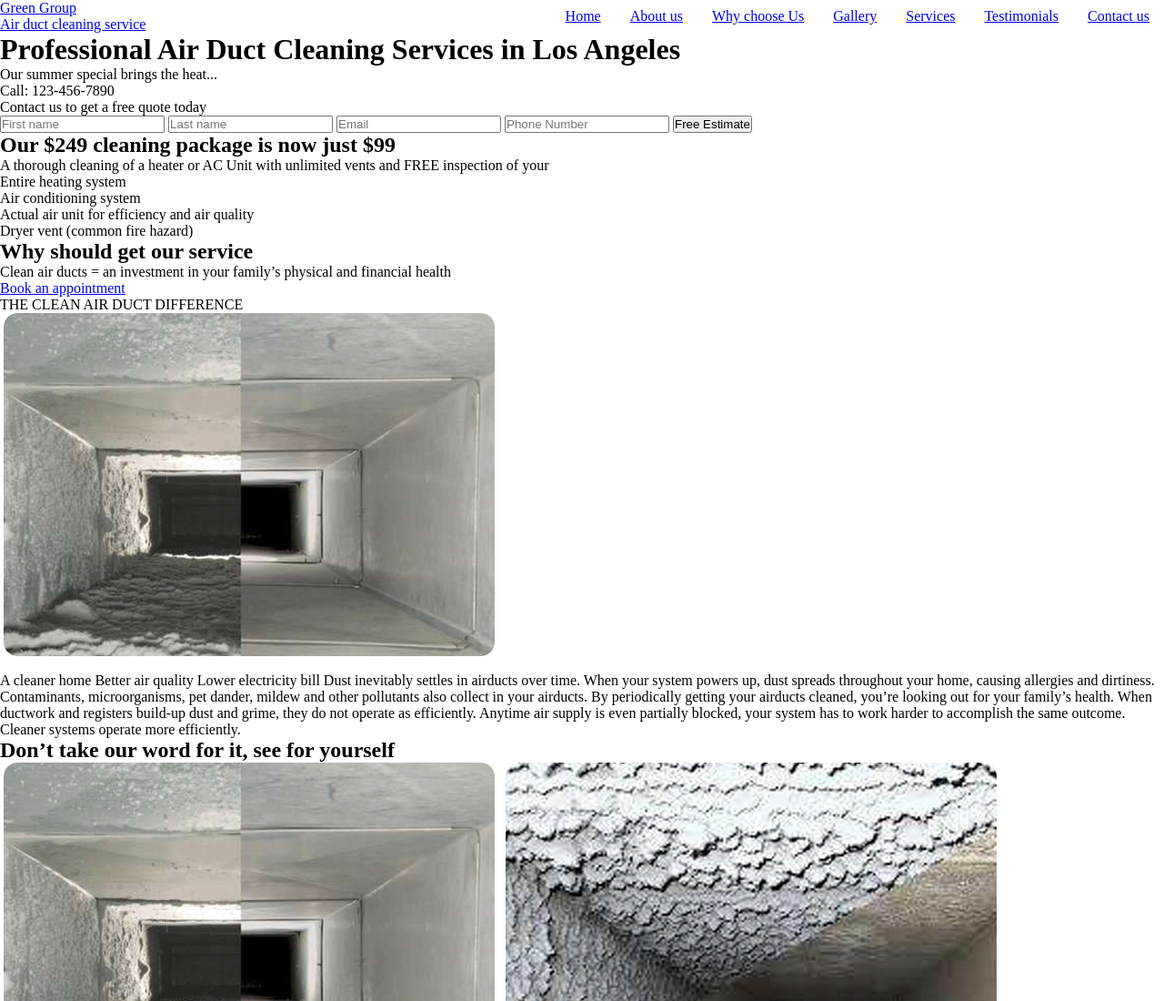
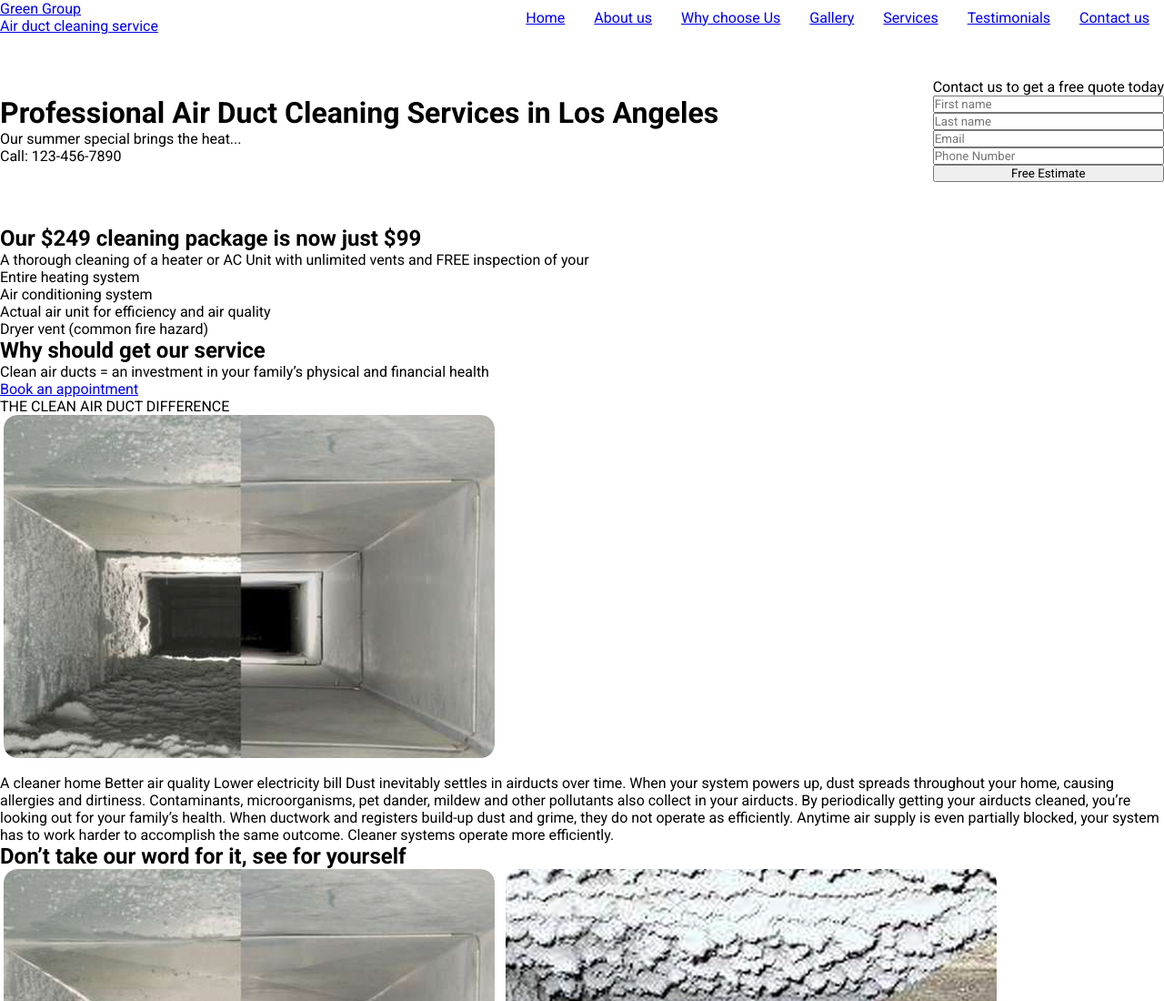
Before and after one commit to Cathella/Cleaning-Template, a plain HTML site: page index.html in a window 1280 px wide. Shown: the top 1100 px of the page at 91% size. Drawn offline with Linux system fonts and the light colour scheme.

Commit message:
Changed font to roboto

```diff
--- a/css/master.css
+++ b/css/master.css
@@ -1,20 +1,24 @@
 * {
   padding: 0;
   margin: 0;
+  font-family: 'Roboto', sans-serif;
 }
 
 nav,
-nav ul {
+nav ul,
+.intro {
   display: flex;
   flex-direction: row;
 }
 
-nav {
+nav,
+.intro {
   justify-content: space-between;
   align-items: center;
 }
 
-nav div {
+nav div,
+.intro form {
   display: flex;
   flex-direction: column;
 }
@@ -26,3 +30,8 @@ nav ul {
 nav li {
   margin: 0 1em;
 }
+
+
+.intro {
+  padding: 3em 0;
+}
--- a/index.html
+++ b/index.html
@@ -3,6 +3,7 @@
   <head>
     <meta charset="utf-8">
     <title>Green group - Home services</title>
+    <link href="https://fonts.googleapis.com/css2?family=Roboto:wght@400;700&display=swap" rel="stylesheet">
     <link rel="stylesheet" href="css/master.css">
   </head>
   <body>
```
